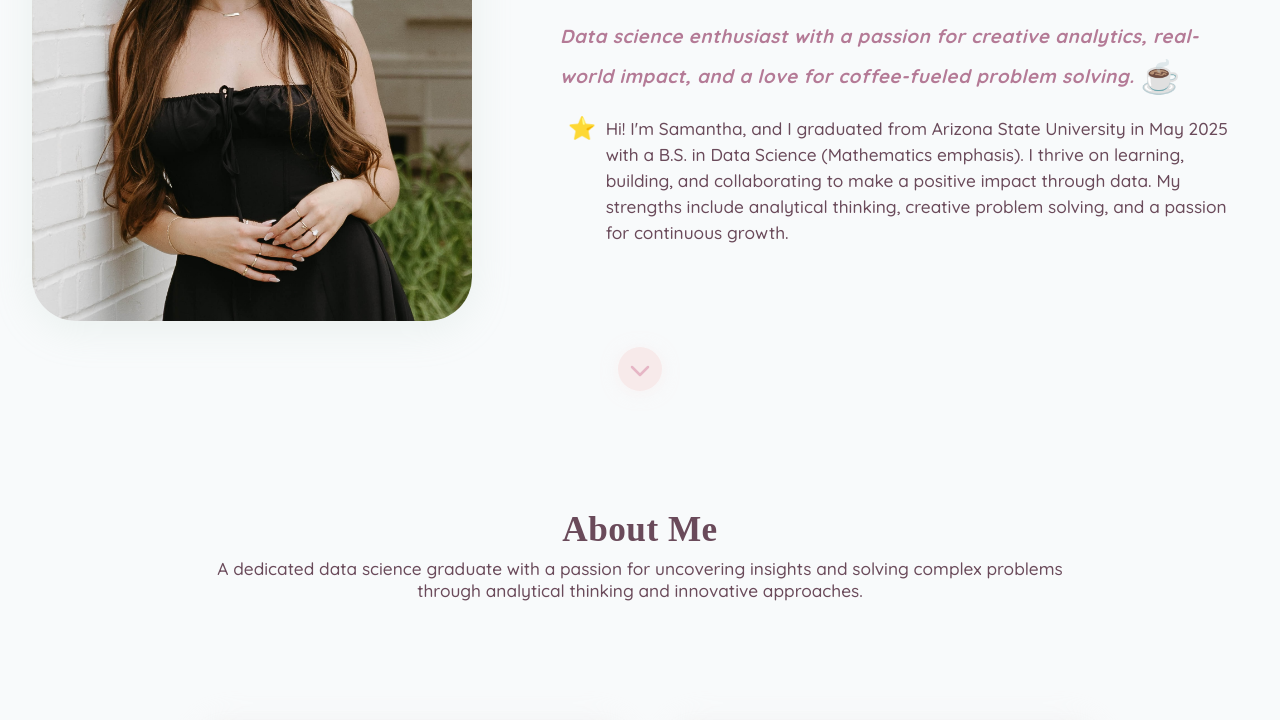
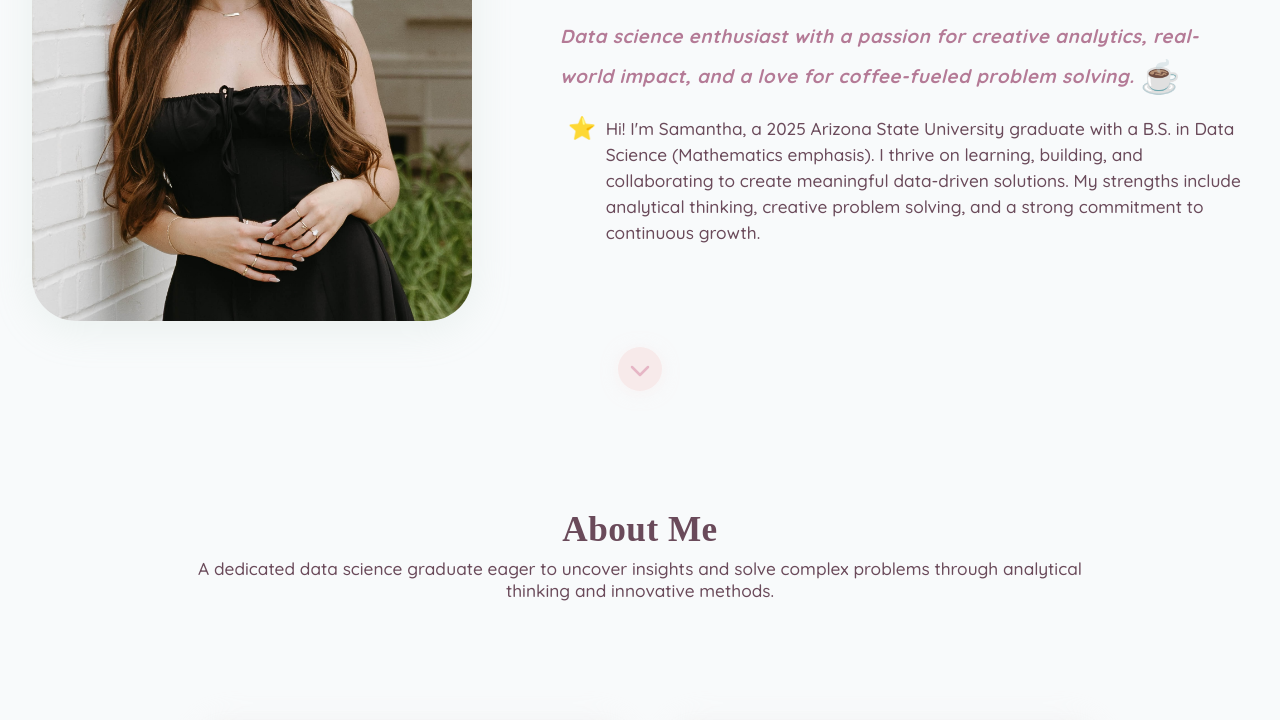
Before and after one commit to sammmorello/PracticeWebsite, a plain HTML site: page index.html in a window 1280 px wide. Shown: the part 444-1164 px from the top of the page. Drawn offline with Linux system fonts and the light colour scheme.

Commit message:
changed up text

```diff
--- a/index.html
+++ b/index.html
@@ -32,7 +32,7 @@
             <div class="hero-bio-about right-bio">
                 <h1 class="hero-title" style="color:#b47a96;font-family:'Playfair Display',serif;font-size:4.2rem;font-weight:800;letter-spacing:1.5px;margin-bottom:1.1rem;text-shadow:none;text-align:left;">Samantha Ally Morello</h1>
                 <h2 class="hero-tagline" style="margin-bottom:0.5rem;color:#b47a96;font-family:'Quicksand','Inter',Arial,sans-serif;font-weight:600;">Data science enthusiast with a passion for creative analytics, real-world impact, and a love for coffee-fueled problem solving. <span class="coffee-emoji" style="font-size:1.7em;vertical-align:-0.15em;font-style:normal;">☕</span></h2>
-                <p class="about-inline hero-about-large" style="margin-top:0;display:flex;align-items:flex-start;gap:0.6rem;color:#6a4a5a;font-family:'Quicksand','Inter',Arial,sans-serif;font-size:1.08rem;font-weight:500;line-height:1.5;"><span style="font-size:1.3em;line-height:1.1;">⭐</span>Hi! I'm Samantha, and I graduated from Arizona State University in May 2025 with a B.S. in Data Science (Mathematics emphasis). I thrive on learning, building, and collaborating to make a positive impact through data. My strengths include analytical thinking, creative problem solving, and a passion for continuous growth.</p>
+                <p class="about-inline hero-about-large" style="margin-top:0;display:flex;align-items:flex-start;gap:0.6rem;color:#6a4a5a;font-family:'Quicksand','Inter',Arial,sans-serif;font-size:1.08rem;font-weight:500;line-height:1.5;"><span style="font-size:1.3em;line-height:1.1;">⭐</span>Hi! I'm Samantha, a 2025 Arizona State University graduate with a B.S. in Data Science (Mathematics emphasis). I thrive on learning, building, and collaborating to create meaningful data-driven solutions. My strengths include analytical thinking, creative problem solving, and a strong commitment to continuous growth.</p>
             </div>
         </div>
         <div class="scroll-down-arrow" onclick="(function(){
@@ -51,7 +51,7 @@
     <main>
         <div id="about-education-header" style="text-align:center;max-width:1000px;margin:0 auto 3.5rem auto;padding-top:5.5rem;scroll-margin-top:5.5rem;">
             <h2 style="font-family:'Playfair Display',serif;font-size:2.2rem;font-weight:800;letter-spacing:0.5px;color:#b47a96;text-align:center;margin-bottom:0.5rem;">About Me</h2>
-            <p style="font-family:'Quicksand','Inter',Arial,sans-serif;font-size:1.08rem;color:#6a4a5a;font-weight:500;max-width:900px;margin:0 auto;text-align:center;line-height:1.3;">A dedicated data science graduate with a passion for uncovering insights and solving complex problems through analytical thinking and innovative approaches.</p>
+            <p style="font-family:'Quicksand','Inter',Arial,sans-serif;font-size:1.08rem;color:#6a4a5a;font-weight:500;max-width:900px;margin:0 auto;text-align:center;line-height:1.3;">A dedicated data science graduate eager to uncover insights and solve complex problems through analytical thinking and innovative methods.</p>
         </div>
         <section id="education" class="education-cards-section scroll-offset">
             <div class="education-cards-flex">
@@ -269,7 +269,7 @@
       <div class="contact-card opportunities-card" style="background:var(--color-card);border-radius:22px;box-shadow:0 8px 40px 0 #e6b6c522;border:1.5px solid #f3e3e9;padding:2.2rem 4.5rem 2rem 4.5rem;min-width:600px;max-width:1100px;width:100%;display:flex;flex-direction:column;align-items:center;margin:0 auto;">
           <h3 class="contact-card-title" style="font-family:'Playfair Display',serif;font-size:1.45rem;font-weight:800;color:#2d1b23;margin-bottom:0;text-align:center;width:100%;">Open to Opportunities</h3>
           <p class="opportunities-description" style="font-family:'Quicksand','Inter',Arial,sans-serif;font-size:1rem;color:#2d1b23;font-weight:500;text-align:center;margin-bottom:1.5rem;">
-              I'm actively seeking internships and entry-level positions in data science, analytics, and machine learning. If you're looking for a passionate, dedicated team member who brings fresh perspectives and strong analytical skills, I'd love to hear from you.
+              I'm actively seeking internships and entry-level roles in data science, analytics, and machine learning. If you're looking for a dedicated, motivated team member who offers fresh perspectives and strong analytical skills, I’d be excited to connect.
           </p>
           <div class="connect-buttons" style="display:flex;flex-direction:column;gap:1rem;width:100%;max-width:600px;margin:0 auto;">
               <a href="mailto:samantha.morello@email.com" class="bubble-btn outline-btn" style="display:flex;align-items:center;justify-content:center;background:#fff;color:#b47a96;font-family:'Quicksand','Inter',Arial,sans-serif;font-size:1.1rem;font-weight:700;padding:0.8rem 1.2rem;border-radius:18px;text-decoration:none;transition:background 0.3s ease;border:2px solid #d3a9bb;margin-bottom:0.2rem;">
```
